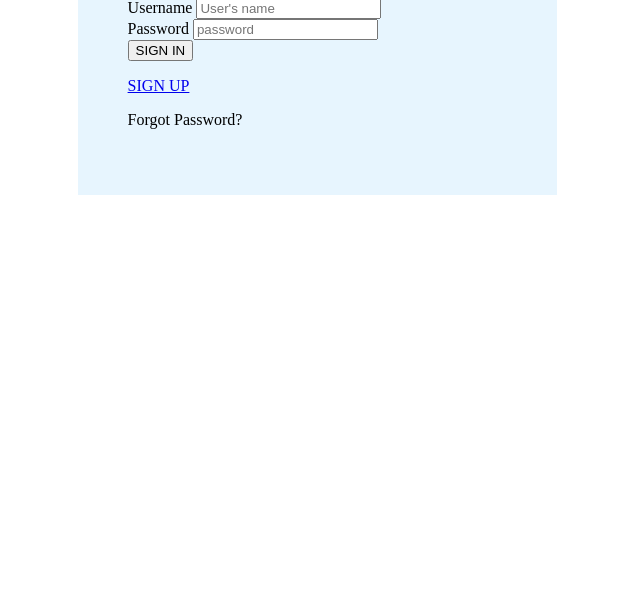
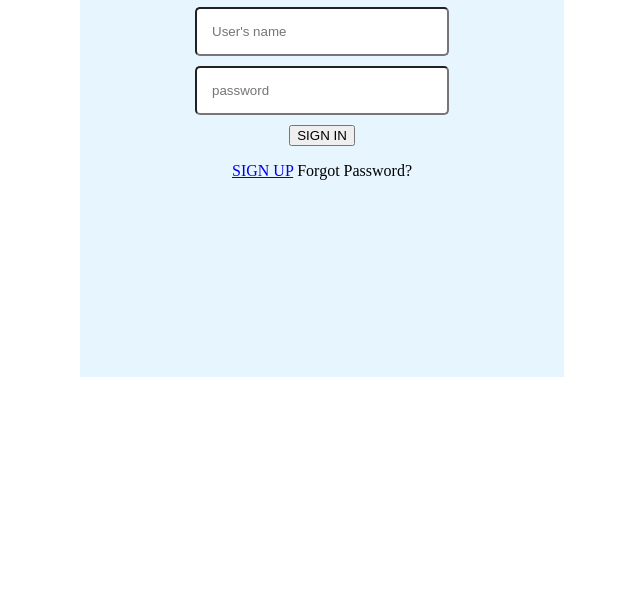
Before and after one commit to cyrus626/loginPage, a plain HTML site: page index.html in a window 1280 px wide. Shown: the part 195-800 px from the top of the page, without its empty margins (120-760 px from the left). Drawn offline with Linux system fonts and the light colour scheme.

Commit message:
centered content

```diff
--- a/index.html
+++ b/index.html
@@ -9,21 +9,19 @@
 		<div class="loginForm">
 			<h1>LOG IN</h1>
 			<div>
-				<label for="userName">Username</label>
 				<input type="text" placeholder="User's name" name="userName"/>
 			</div>
 			<div>
-				<label for="password">Password</label>
 				<input type="password" placeholder="password" name="password"/>
 			</div>
 			<div>
 				<button >SIGN IN</button>
 			</div>
 			<div>
-				<p><a href="signup.html" id="SignUp">SIGN UP</a></p>
+				<p><a href="signup.html" id="SignUp">SIGN UP</a> Forgot Password?</p>
 			</div>
 
-			<p>Forgot Password?</p>
+			<p></p>
 		</div>
 	</body>
 </html>
--- a/style.css
+++ b/style.css
@@ -7,5 +7,14 @@
     overflow: auto;
     border-radius: 20px 0px 0px 0px;
     opacity: 0px;
-    align-content: center;
+    text-align: center;
+    position: fixed;
 }
+div{
+    margin: 10px;
+}
+input{
+    padding: 15px;
+    border-radius: 5px ;
+    width: 220px;
+}
```
